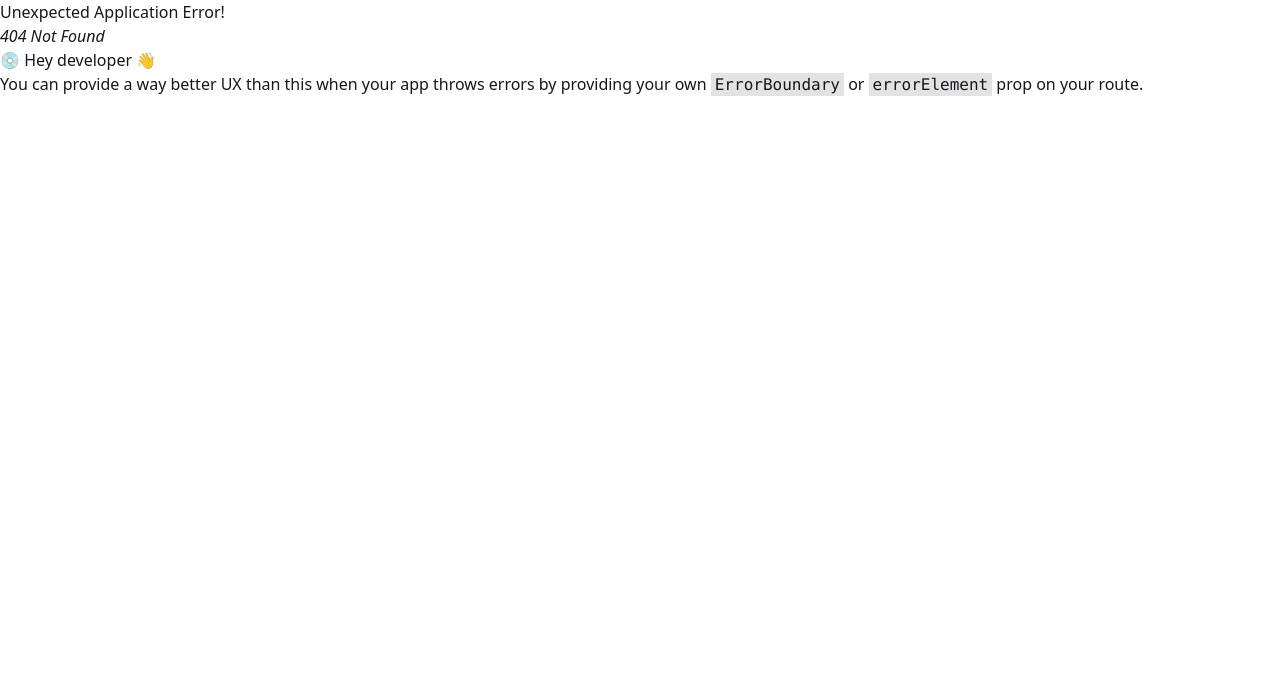
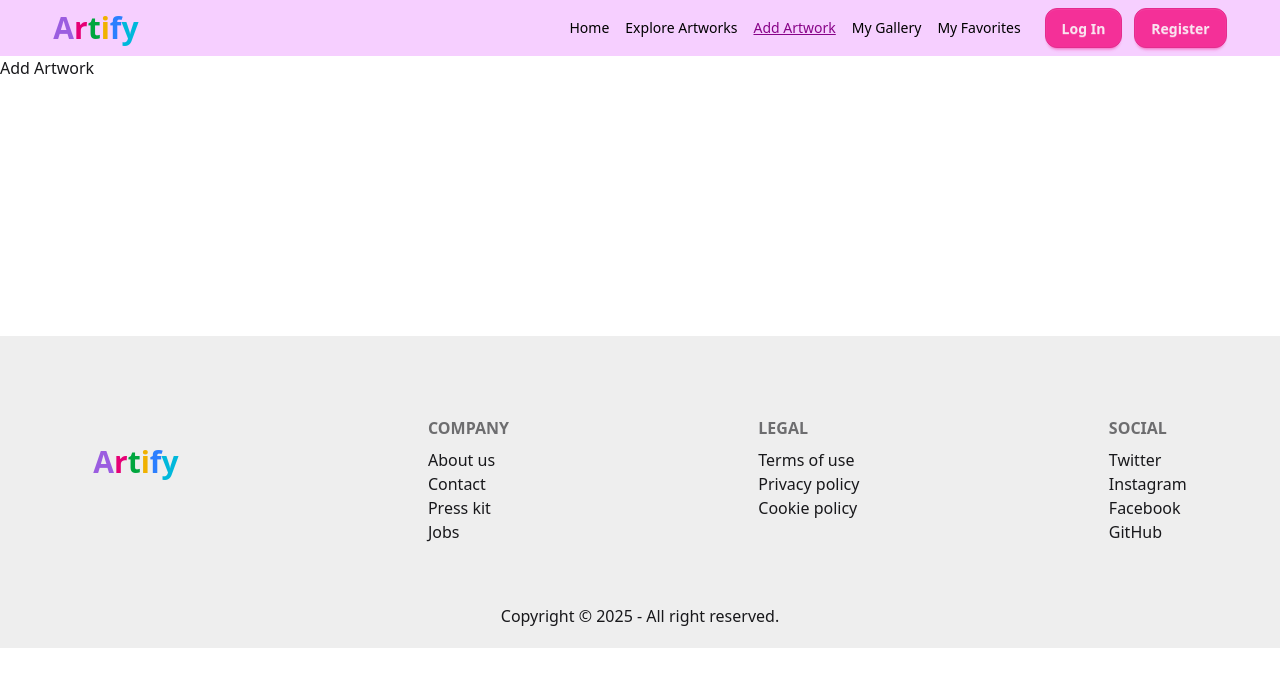
Before and after one commit to SohelRana450/b12-a10-future-box-client-SohelRana450, a React (Vite) app: page /add-artwork in a window 1280 px wide. Before the commit this address had no page. Shown: the top 686 px of the page. Built offline with nearby package versions, Linux system fonts and the light colour scheme.

Commit message:
second commit

```diff
--- a/package.json
+++ b/package.json
@@ -11,6 +11,7 @@
   },
   "dependencies": {
     "@tailwindcss/vite": "^4.1.17",
+    "firebase": "^12.5.0",
     "react": "^19.1.1",
     "react-dom": "^19.1.1",
     "react-router": "^7.9.5",
--- /dev/null
+++ b/src/Firebase/Firebase.config.js
@@ -0,0 +1,19 @@
+// Import the functions you need from the SDKs you need
+import { initializeApp } from "firebase/app";
+import { getAuth } from "firebase/auth";
+// TODO: Add SDKs for Firebase products that you want to use
+// https://firebase.google.com/docs/web/setup#available-libraries
+
+// Your web app's Firebase configuration
+const firebaseConfig = {
+apiKey: import.meta.env.VITE_apiKey,
+authDomain: import.meta.env.VITE_authDomain,
+projectId: import.meta.env.VITE_projectId,
+storageBucket: import.meta.env.VITE_storageBucket,
+messagingSenderId: import.meta.env.VITE_messagingSenderId,
+appId: import.meta.env.VITE_appId
+};
+
+// Initialize Firebase
+const app = initializeApp(firebaseConfig);
+export const auth = getAuth(app);
--- /dev/null
+++ b/src/Layout/AuthLayout.jsx
@@ -0,0 +1,11 @@
+import React from 'react';
+
+const AuthLayout = () => {
+    return (
+        <div>
+
+        </div>
+    );
+};
+
+export default AuthLayout;
--- a/src/Layout/HomeLayout.jsx
+++ b/src/Layout/HomeLayout.jsx
@@ -1,6 +1,7 @@
 import React from 'react';
 import Navbar from '../components/Navbar';
 import Footer from '../components/Footer';
+import { Outlet } from 'react-router';
 
 const HomeLayout = () => {
     return (
@@ -9,7 +10,7 @@ const HomeLayout = () => {
                 <Navbar></Navbar>
             </header>
             <main className='min-h-70'>
-
+                <Outlet></Outlet>
             </main>
             <footer>
                 <Footer></Footer>
--- /dev/null
+++ b/src/Pages/AddArtwork.jsx
@@ -0,0 +1,11 @@
+import React from 'react';
+
+const AddArtwork = () => {
+    return (
+        <div>
+            Add Artwork
+        </div>
+    );
+};
+
+export default AddArtwork;
--- /dev/null
+++ b/src/Pages/ExploreArtworks.jsx
@@ -0,0 +1,11 @@
+import React from 'react';
+
+const ExploreArtworks = () => {
+    return (
+        <div>
+            Explore Artworks
+        </div>
+    );
+};
+
+export default ExploreArtworks;
--- /dev/null
+++ b/src/Pages/Home.jsx
@@ -0,0 +1,11 @@
+import React from 'react';
+
+const Home = () => {
+    return (
+        <div>
+            Home
+        </div>
+    );
+};
+
+export default Home;
--- /dev/null
+++ b/src/Pages/MyFavorites.jsx
@@ -0,0 +1,11 @@
+import React from 'react';
+
+const MyFavorites = () => {
+    return (
+        <div>
+            My Favorites
+        </div>
+    );
+};
+
+export default MyFavorites;
--- /dev/null
+++ b/src/Pages/MyGallery.jsx
@@ -0,0 +1,11 @@
+import React from 'react';
+
+const MyGallery = () => {
+    return (
+        <div>
+            My Gallery
+        </div>
+    );
+};
+
+export default MyGallery;
--- a/src/Routes/Routes.jsx
+++ b/src/Routes/Routes.jsx
@@ -1,5 +1,11 @@
 import { createBrowserRouter } from "react-router";
 import HomeLayout from "../Layout/HomeLayout";
+import Home from "../Pages/Home";
+import ExploreArtworks from "../Pages/ExploreArtworks";
+import AddArtwork from "../Pages/AddArtwork";
+import MyGallery from "../Pages/MyGallery";
+import MyFavorites from "../Pages/MyFavorites";
+import AuthLayout from "../Layout/AuthLayout";
 
 const router = createBrowserRouter(
     [
@@ -7,9 +13,35 @@ const router = createBrowserRouter(
           path: "/",
           element: <HomeLayout></HomeLayout>,
           children: [
-
+            {
+                index: true,
+                element:<Home></Home>
+            },
+            {
+                path: "/explore-artworks",
+                element: <ExploreArtworks></ExploreArtworks>
+            },
+            {
+                path: "/add-artwork",
+                element: <AddArtwork></AddArtwork>
+            },
+            {
+                path: "/my-gallery",
+                element: <MyGallery></MyGallery>
+            },
+            {
+                path: "/my-favorites",
+                element: <MyFavorites></MyFavorites>
+            }
           ]
 
+        },
+        {
+            path: "/auth",
+            element: <AuthLayout></AuthLayout>,
+            children: [
+
+            ]
         }
     ]
 )
--- /dev/null
+++ b/src/components/Banner.jsx
@@ -0,0 +1,11 @@
+import React from 'react';
+
+const Banner = () => {
+    return (
+        <div>
+            Banner
+        </div>
+    );
+};
+
+export default Banner;
--- a/src/main.jsx
+++ b/src/main.jsx
@@ -6,6 +6,6 @@ import router from './Routes/Routes'
 
 createRoot(document.getElementById('root')).render(
   <StrictMode>
-   <RouterProvider router={router}></RouterProvider>
+  <RouterProvider router={router}></RouterProvider>
   </StrictMode>,
 )
```
Also changed, not shown: 1 other file (tests, documents, lock files or other folders).
